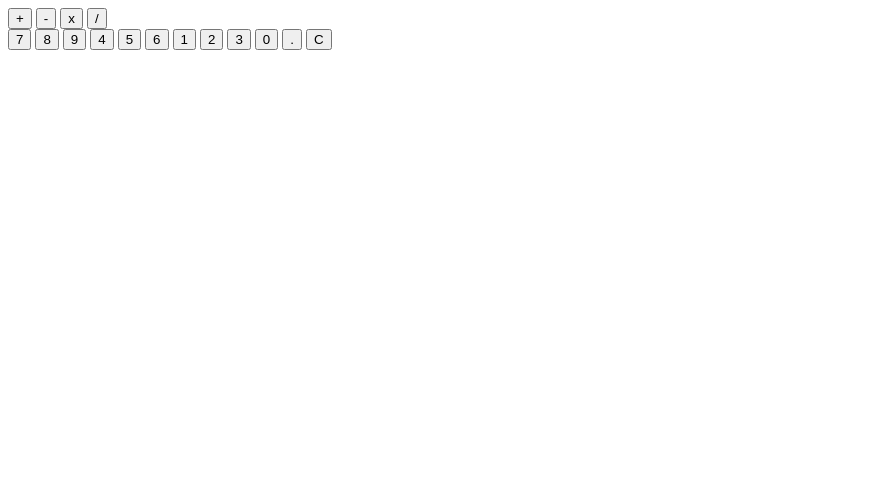
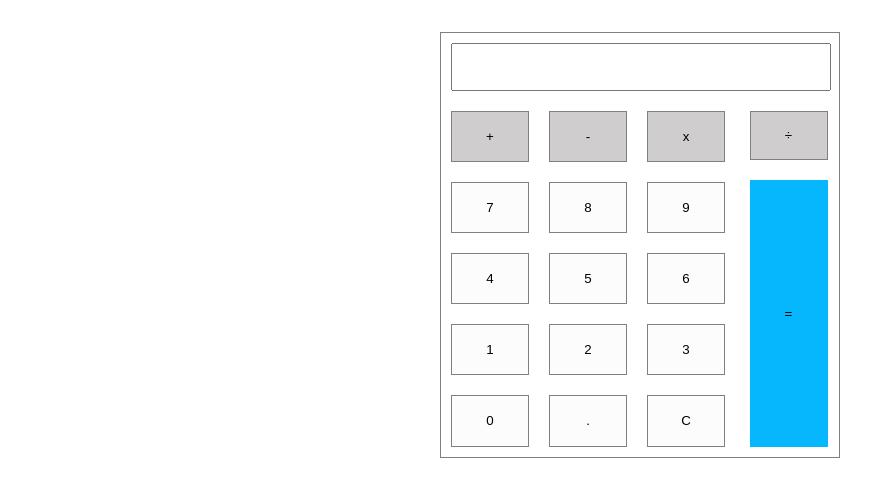
Before and after one commit to Ha891209/calculator, a plain HTML site: page index.html in a window 1280 px wide. Shown: the whole page, without its empty margins (0-895 px from the left). Drawn offline with Linux system fonts and the light colour scheme.

Commit message:
HTML, CSS OK

```diff
--- a/index.html
+++ b/index.html
@@ -7,27 +7,37 @@
     <title>Calculator</title>
 </head>
 <body>
+    <div class="calculator">
+        <div>
+            <input type="text">
+        </div>
 
-        <div class="Buttons">
-            <input type="button" value="+" class='btn'>
-            <input type="button" value="-" class='btn'>
-            <input type="button" value="x" class='btn'>
-            <input type="button" value="/" class='btn'>
+        <div class="buttons">
+            <div class="main__btn">
+                <button type="button" class="sign">+</button>
+                <button type="button" class="sign">-</button>
+                <button type="button" class="sign">x</button>
+                <button type="button" class="numbers">7</button>
+                <button type="button" class="numbers">8</button>
+                <button type="button" class="numbers">9</button>
+                <button type="button" class="numbers">4</button>
+                <button type="button" class="numbers">5</button>
+                <button type="button" class="numbers">6</button>
+                <button type="button" class="numbers">1</button>
+                <button type="button" class="numbers">2</button>
+                <button type="button" class="numbers">3</button>
+                <button class="numbers">0</button>
+                <button class="numbers dot">.</button>
+                <button class="numbers delete">C</button>
+            </div>
+            <div class="equal__btn">
+                <button type="button" class="sign">÷</button>
+                <button type = "button"class="equal">=</button>
+            </div>
         </div>
-            <div class="numButtons">
-                <input type="button" value="7" class='btn7'>
-                <input type="button" value="8" class='btn8'>
-                <input type="button" value="9" class='btn9'>
-                <input type="button" value="4" class='btn4'>
-                <input type="button" value="5" class='btn5'>
-                <input type="button" value="6" class='btn6'>
-                <input type="button" value="1" class='btn1'>
-                <input type="button" value="2" class='btn2'>
-                <input type="button" value="3" class='btn3'>
-                <input type="button" value="0" class='btn0'>
-                <input type="button" value="." class='btnDot'>
-                <input type="button" value="C" class='btnC'>
-            </div>
+    </div>
+
+    </div>
 
     <script src="js/calculator.js"></script>
 </body>
--- a/js/calculator.js
+++ b/js/calculator.js
@@ -0,0 +1 @@
+'use strict';
--- a/style.css
+++ b/style.css
@@ -0,0 +1,55 @@
+* {
+    box-sizing: border-box;
+}
+
+.calculator {
+    border: 1px solid gray;
+    margin: 2rem auto;
+    width: 400px;
+}
+
+input {
+    height: 3rem;
+    margin: 10px;
+    width: 380px;
+}
+
+.sign {
+    background-color: rgb(207, 205, 205);
+    border: 1px solid gray;
+    margin: 10px;
+    padding: 1rem 2rem;
+    width: 78px;
+}
+
+.buttons{
+    display: flex;
+    flex-direction: row;
+    justify-content: space-around;
+}
+
+.main__btn{
+    display: flex;
+    flex: 75%;
+    flex-wrap: wrap;
+}
+
+.equal__btn{
+    flex: 25%;
+}
+
+.numbers {
+    background-color: rgb(252, 252, 252);
+    border: 1px solid gray;
+    margin: 10px;
+    padding: 1rem 2rem;
+    width: 78px;
+}
+
+.equal {
+    background-color: rgb(6, 183, 253);
+    border: 1px solid rgb(6, 183, 253);
+    width: 78px;
+    margin: 10px;
+    padding: 7.8rem 2rem;
+}
```
